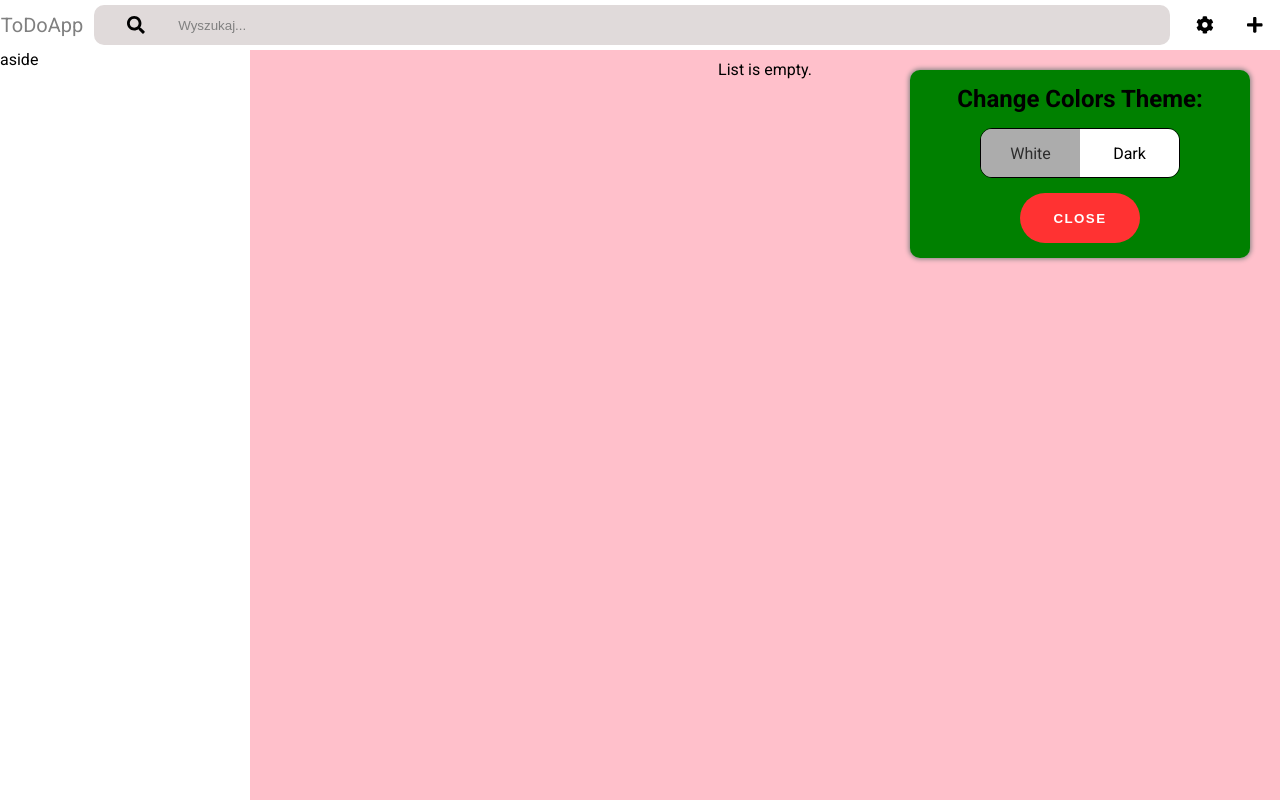
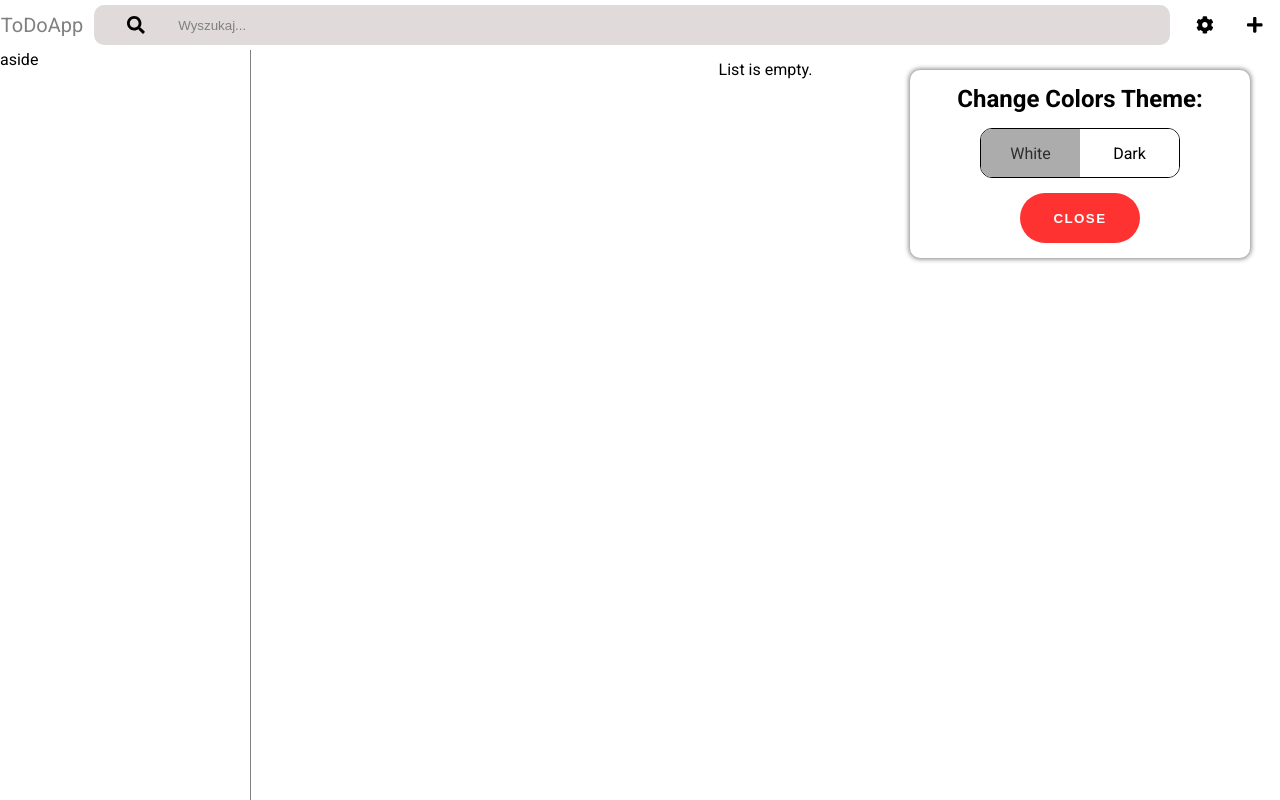
Before and after one commit to pswitalski/ToDoApp, a React (Create React App) app: page / in a window 1280 px wide. Both pictures are taken after a click on the button 1205 px from the left and 25 px from the top of the page. Built offline with nearby package versions, Linux system fonts and the light colour scheme.

Commit message:
handle theme color change

```diff
--- a/src/components/AddTask/AddTask.js
+++ b/src/components/AddTask/AddTask.js
@@ -2,7 +2,7 @@ import React, { useState } from "react";
 import { StyledAddTask, StyledH2, StyledInput, StyledLabel } from "./AddTask.style";
 import Button from "../Button/Button";
 
-function AddTask({handleAddTaskClose, handleAddNewTask, nextTaskId}) {
+function AddTask({handleAddTaskClose, handleAddNewTask, nextTaskId, darkTheme}) {
     const [task, setTask] = useState('');
     const [category, setCategory] = useState('');
     const [date, setDate] = useState('');
@@ -34,7 +34,7 @@ function AddTask({handleAddTaskClose, handleAddNewTask, nextTaskId}) {
     }
 
     return(
-        <StyledAddTask onSubmit={handleAddTask} >
+        <StyledAddTask onSubmit={handleAddTask} darkTheme={darkTheme} >
             <StyledH2>Add new task</StyledH2>
             <StyledLabel htmlFor="task" >Task:</StyledLabel>
             <StyledInput id="task" required value={task} onChange={handleTaskInputChange} />
--- a/src/components/AddTask/AddTask.style.js
+++ b/src/components/AddTask/AddTask.style.js
@@ -5,7 +5,7 @@ export const StyledAddTask = styled.form`
     display: flex;
     flex-direction: column;
     align-items: center;
-    background-color: white;
+    background-color: ${props => props.darkTheme ? '#333' : 'white'};
     right: 30px;
     top: 70px;
     width: 340px;
--- a/src/components/App/App.js
+++ b/src/components/App/App.js
@@ -1,4 +1,5 @@
 import React, { useState } from "react";
+import { StyledApp } from "./App.style";
 
 import GlobalStyle from "../../styles/GlobalStyle";
 import AddTask from "../AddTask/AddTask";
@@ -49,15 +50,15 @@ function App() {
   }
 
   return (
-    <div className="App">
+    <StyledApp className="App" darkTheme={darkTheme} >
       <GlobalStyle />
         <Header handleToggleTaskOpen={handleToggleTaskOpen} handleAddTaskClose={handleAddTaskClose} handleSettingsOpen={handleSettingsOpen} handleSettingsClose={handleSettingsClose} />
         <Main tasksList={tasksList} handleDeleteTask={handleDeleteTask} />
 
-        {addTaskOpen ? <AddTask nextTaskId={nextTaskId} handleAddTaskClose={handleAddTaskClose} handleAddNewTask={handleAddNewTask} /> : null}
+        {addTaskOpen ? <AddTask nextTaskId={nextTaskId} handleAddTaskClose={handleAddTaskClose} handleAddNewTask={handleAddNewTask} darkTheme={darkTheme} /> : null}
 
         {settingsModalOpen ? <SettingsModal darkTheme={darkTheme} setDarkTheme={setDarkTheme} handleSettingsClose={handleSettingsClose} /> : null}
-    </div>
+    </StyledApp>
   );
 }
 
--- /dev/null
+++ b/src/components/App/App.style.js
@@ -0,0 +1,8 @@
+import styled from "styled-components";
+
+export const StyledApp = styled.div`
+    background-color: ${props => props.darkTheme ? '#111' : 'white'};
+    transition: background-color 0.2s linear;
+    color: ${props => props.darkTheme ? 'white' : 'black'};
+
+`;
--- a/src/components/Main/TasksList/TasksList.style.js
+++ b/src/components/Main/TasksList/TasksList.style.js
@@ -3,8 +3,7 @@ import styled from "styled-components";
 export const StyledTasksList = styled.div`
     display: flex;
     flex-direction: column;
-    background-color: pink;
-
+    border-left: 1px solid gray;
 `;
 
 export const StyledP = styled.p`
--- a/src/components/SettingsModal/ColorSwitch/ColorSwitch.js
+++ b/src/components/SettingsModal/ColorSwitch/ColorSwitch.js
@@ -6,7 +6,6 @@ function ColorSwitch({darkTheme, setDarkTheme}) {
     const handleThemeChange = () => {
         setDarkTheme(!darkTheme);
     }
-
 
     return(
         <StyledColorSwitch onClick={handleThemeChange} >
--- a/src/components/SettingsModal/ColorSwitch/ColorSwitch.style.js
+++ b/src/components/SettingsModal/ColorSwitch/ColorSwitch.style.js
@@ -46,4 +46,5 @@ export const StyledP = styled.p`
     line-height: 50px;
     width: 100%;
     text-align: center;
+    color: black;
 `;
--- a/src/components/SettingsModal/SettingsModal.js
+++ b/src/components/SettingsModal/SettingsModal.js
@@ -5,7 +5,7 @@ import Button from "../Button/Button";
 
 function SettingsModal({darkTheme, setDarkTheme, handleSettingsClose}) {
     return(
-        <StyledSettingsModal>
+        <StyledSettingsModal darkTheme={darkTheme} >
             <StyledH2>Change colors theme:</StyledH2>
             <ColorSwitch darkTheme={darkTheme} setDarkTheme={setDarkTheme} />
             <Button secondary  text="close" onClick={handleSettingsClose} />
--- a/src/components/SettingsModal/SettingsModal.style.js
+++ b/src/components/SettingsModal/SettingsModal.style.js
@@ -6,7 +6,8 @@ export const StyledSettingsModal = styled.div`
     top: 70px;
     width: 340px;
     height: fit-content;
-    background-color: green;
+    background-color: white;
+    background-color: ${props => props.darkTheme ? '#333' : 'white'};
     display: flex;
     flex-direction: column;
     align-items: center;
--- a/src/styles/GlobalStyle.js
+++ b/src/styles/GlobalStyle.js
@@ -14,6 +14,7 @@ const GlobalStyle = createGlobalStyle`
 
     .App {
         min-height: 100vh;
+        transition: color 0.2s linear;
     }
 `;
 
```
